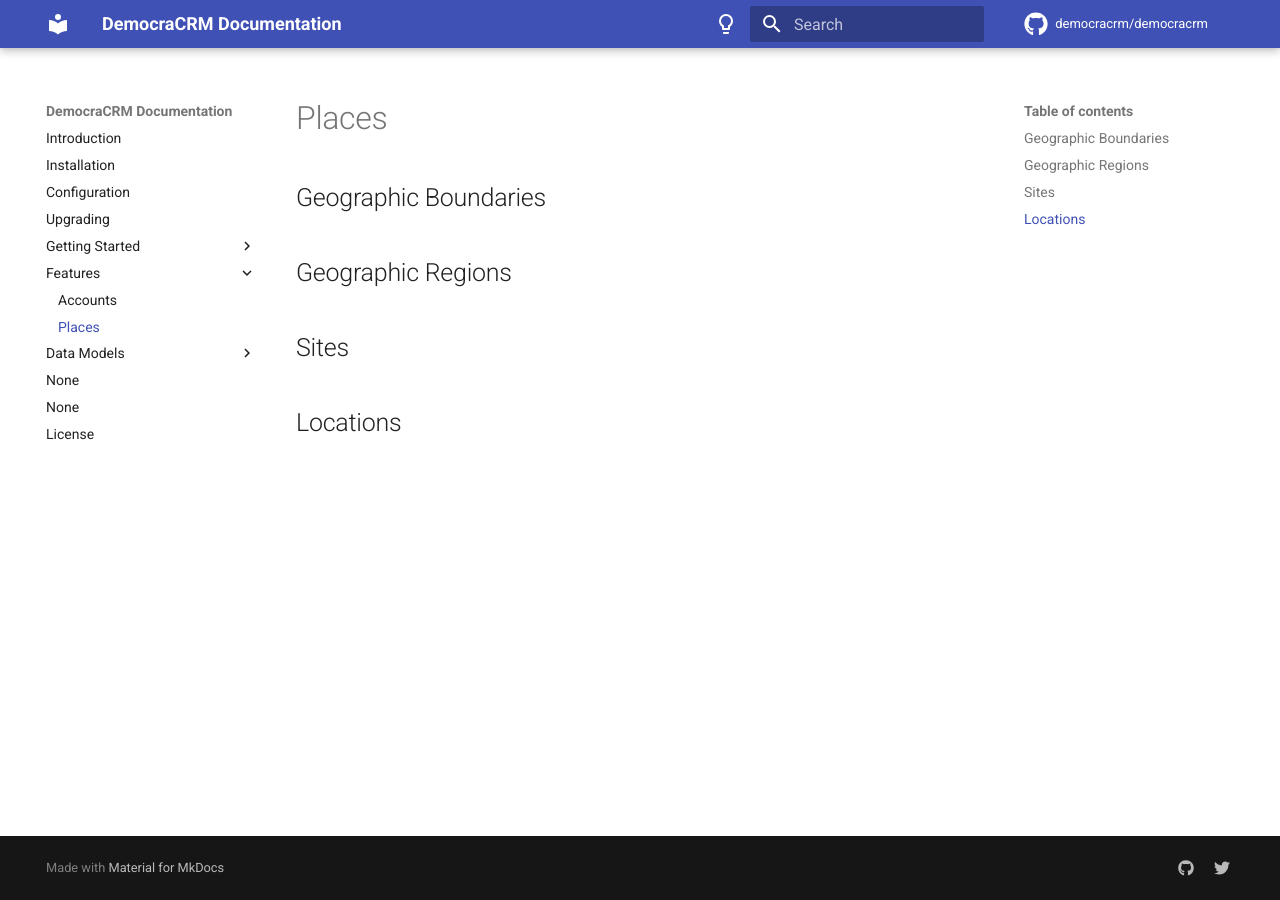
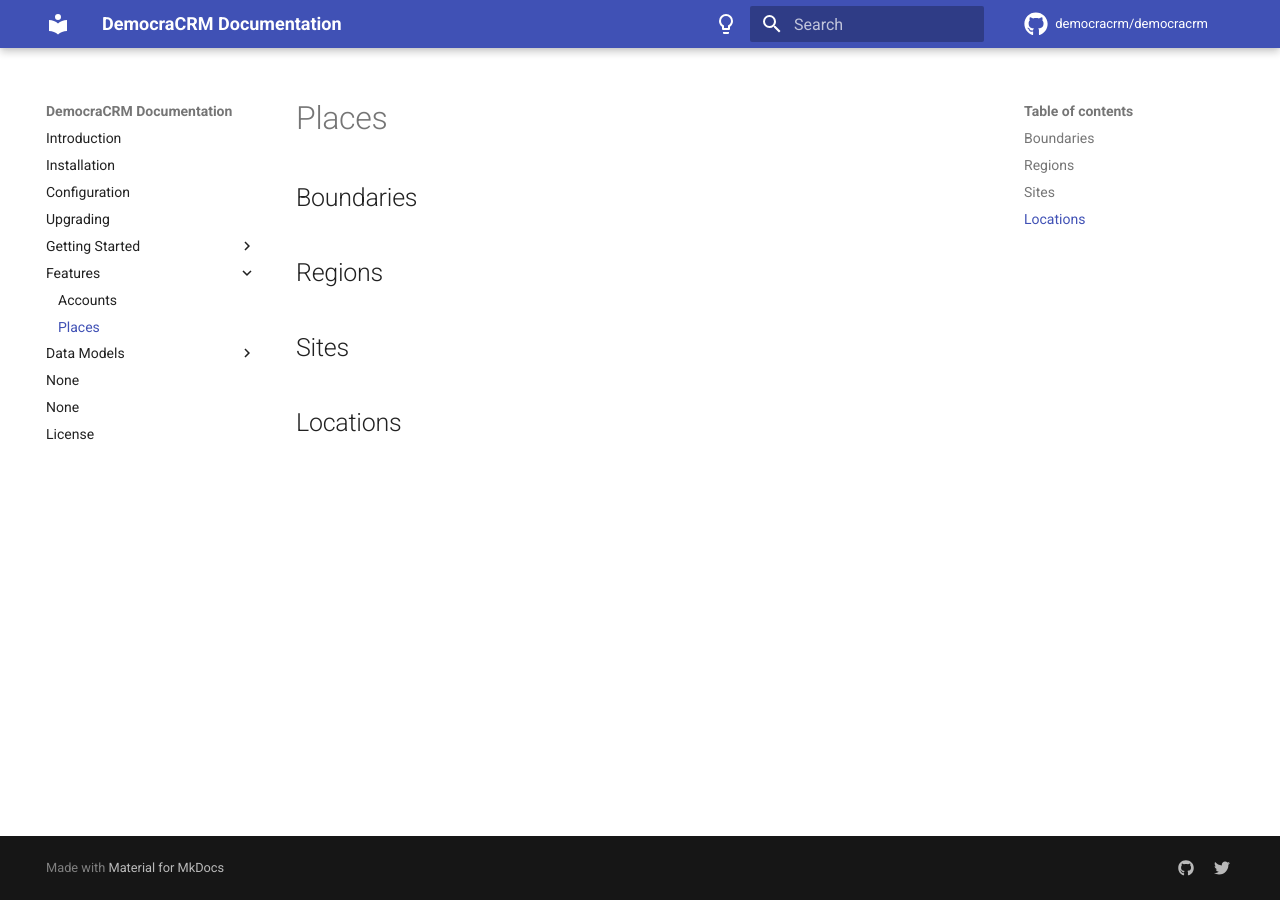
Before and after one commit to democrobot/democracrm, an MkDocs documentation site: the page built from docs/features/places.md, in a window 1280 px wide. Built offline with MkDocs 1.6.1 and Material for MkDocs 9.7.7, drawn with Linux system fonts in a browser that asks for light colours; comment, search, counter and statistics services are not loaded.

Commit message:
Updated docs for location renaming

```diff
--- a/docs/features/places.md
+++ b/docs/features/places.md
@@ -2,11 +2,11 @@
 
 
 
-## Geographic Boundaries
+## Boundaries
 
 
 
-## Geographic Regions
+## Regions
 
 
 
```
